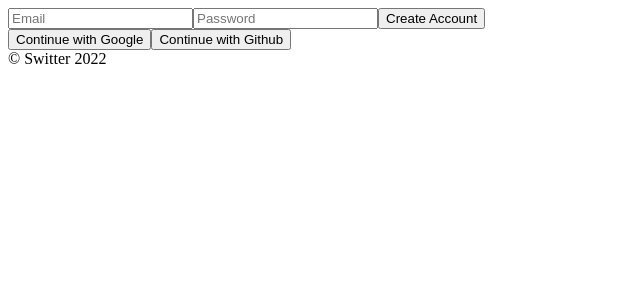
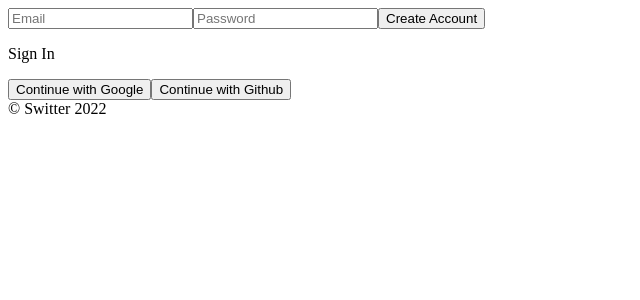
Before and after one commit to yemsu/nwitter, a React (Create React App) app: page /#/ in a window 1280 px wide. Shown: the top 300 px of the page, without its empty margins (0-640 px from the left). Built offline with nearby package versions, Linux system fonts and the light colour scheme; no server answers.

Commit message:
faet: 로그인, 회원가입 토글 버튼

```diff
--- a/src/routes/Auth.js
+++ b/src/routes/Auth.js
@@ -30,6 +30,7 @@ const Auth = () => {
       setError(error.message)
     }
   }
+  const toggleAccount = () => setIsNewAccount((prev) => !prev)
 
   return (
     <div>
@@ -54,6 +55,9 @@ const Auth = () => {
           type="submit"
           value={isNewAccount ? 'Create Account' : 'Log In'}
         />
+        <p onClick={toggleAccount}>
+          {isNewAccount ? 'Sign In' : 'Created Account'}
+        </p>
         {error && <p>{error}</p>}
       </form>
       <div>
```
